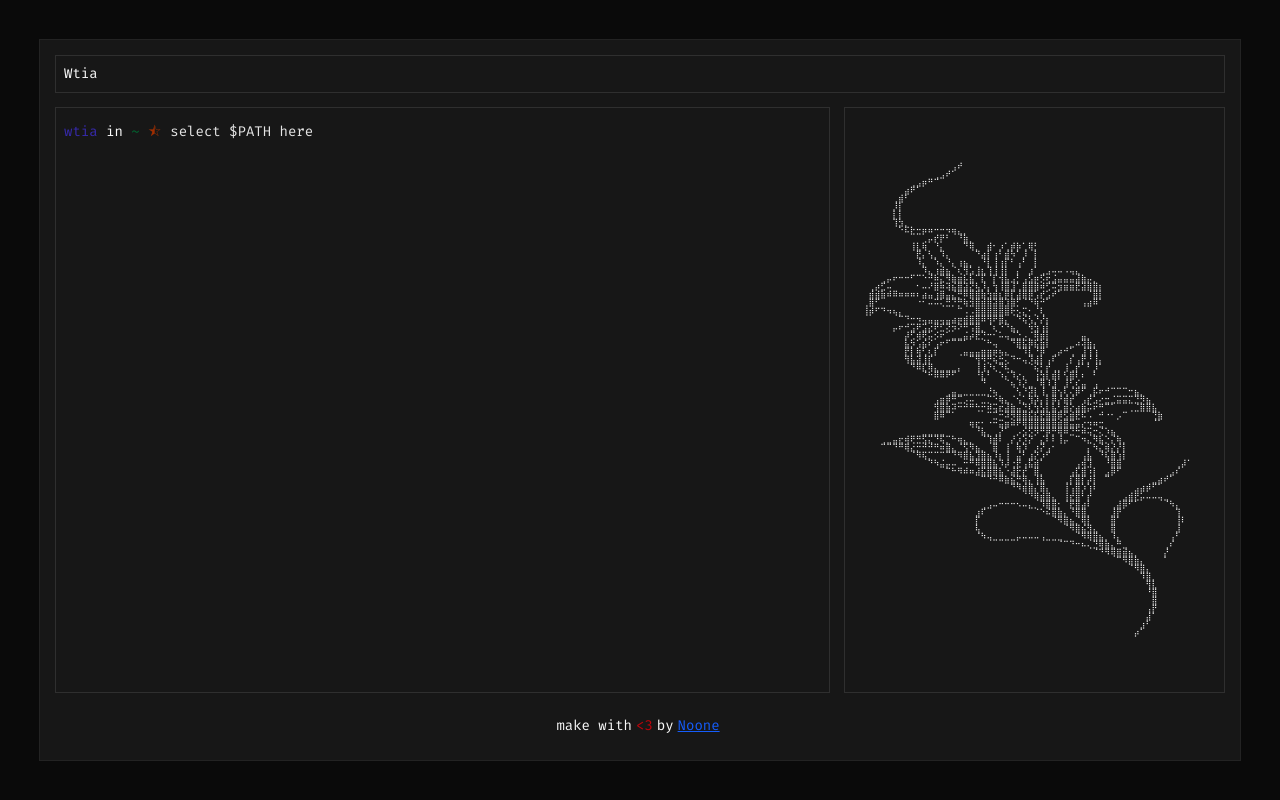
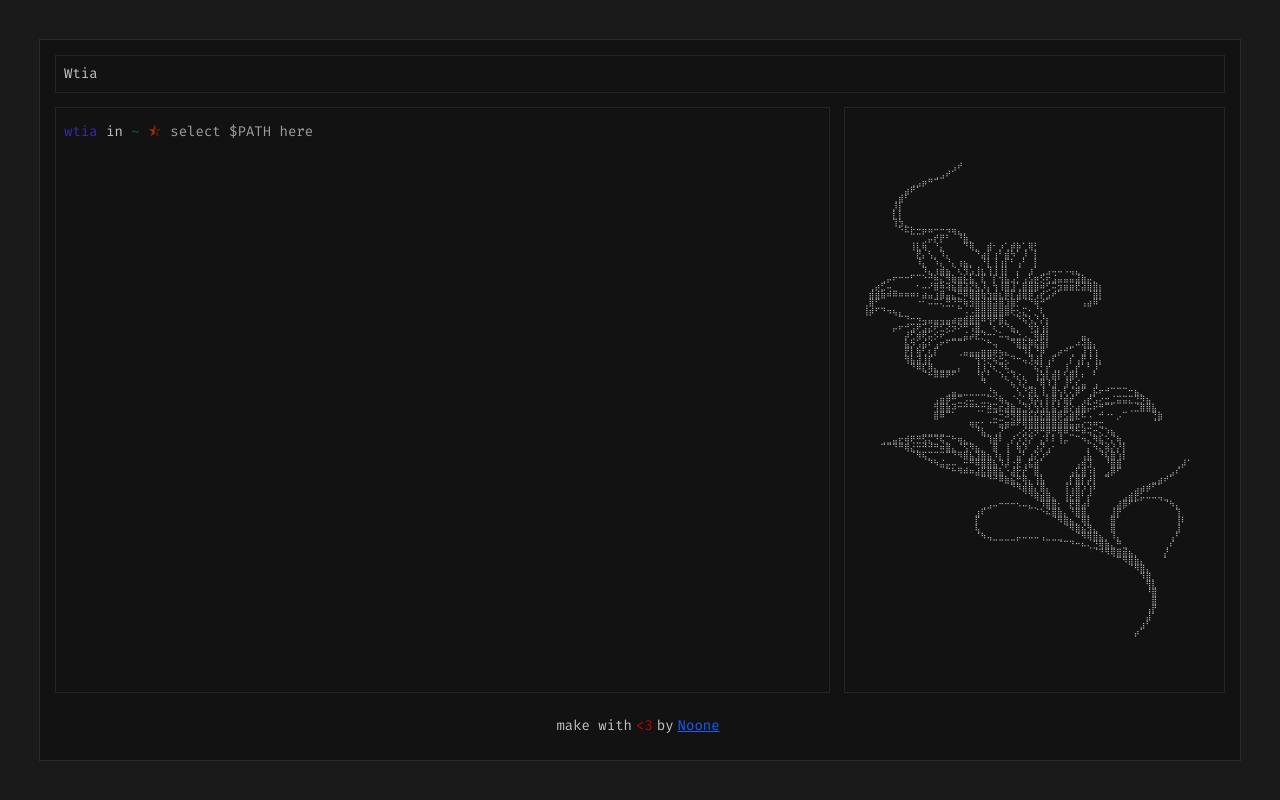
Before and after one commit to noonefr69/wtia, a React (Vite) app: page / in a window 1280 px wide. Built offline with nearby package versions, Linux system fonts and the light colour scheme.

Commit message:
changed css

```diff
--- a/src/global.css
+++ b/src/global.css
@@ -18,116 +18,192 @@
 
 @custom-variant dark (&:is(.dark *));
 
-@theme inline {
-    --font-heading: var(--font-sans);
-    --font-sans: "Geist Variable", sans-serif;
-    --color-sidebar-ring: var(--sidebar-ring);
-    --color-sidebar-border: var(--sidebar-border);
-    --color-sidebar-accent-foreground: var(--sidebar-accent-foreground);
-    --color-sidebar-accent: var(--sidebar-accent);
-    --color-sidebar-primary-foreground: var(--sidebar-primary-foreground);
-    --color-sidebar-primary: var(--sidebar-primary);
-    --color-sidebar-foreground: var(--sidebar-foreground);
-    --color-sidebar: var(--sidebar);
-    --color-chart-5: var(--chart-5);
-    --color-chart-4: var(--chart-4);
-    --color-chart-3: var(--chart-3);
-    --color-chart-2: var(--chart-2);
-    --color-chart-1: var(--chart-1);
-    --color-ring: var(--ring);
-    --color-input: var(--input);
-    --color-border: var(--border);
-    --color-destructive: var(--destructive);
-    --color-accent-foreground: var(--accent-foreground);
-    --color-accent: var(--accent);
-    --color-muted-foreground: var(--muted-foreground);
-    --color-muted: var(--muted);
-    --color-secondary-foreground: var(--secondary-foreground);
-    --color-secondary: var(--secondary);
-    --color-primary-foreground: var(--primary-foreground);
-    --color-primary: var(--primary);
-    --color-popover-foreground: var(--popover-foreground);
-    --color-popover: var(--popover);
-    --color-card-foreground: var(--card-foreground);
-    --color-card: var(--card);
-    --color-foreground: var(--foreground);
-    --color-background: var(--background);
-    --radius-sm: calc(var(--radius) * 0.6);
-    --radius-md: calc(var(--radius) * 0.8);
-    --radius-lg: var(--radius);
-    --radius-xl: calc(var(--radius) * 1.4);
-    --radius-2xl: calc(var(--radius) * 1.8);
-    --radius-3xl: calc(var(--radius) * 2.2);
-    --radius-4xl: calc(var(--radius) * 2.6);
-}
-
 :root {
     --background: oklch(1 0 0);
-    --foreground: oklch(0.145 0 0);
+    --foreground: oklch(0.2264 0 0);
     --card: oklch(1 0 0);
-    --card-foreground: oklch(0.145 0 0);
+    --card-foreground: oklch(0.2264 0 0);
     --popover: oklch(1 0 0);
-    --popover-foreground: oklch(0.145 0 0);
-    --primary: oklch(0.205 0 0);
-    --primary-foreground: oklch(0.985 0 0);
-    --secondary: oklch(0.97 0 0);
-    --secondary-foreground: oklch(0.205 0 0);
-    --muted: oklch(0.97 0 0);
-    --muted-foreground: oklch(0.556 0 0);
-    --accent: oklch(0.97 0 0);
-    --accent-foreground: oklch(0.205 0 0);
-    --destructive: oklch(0.577 0.245 27.325);
-    --border: oklch(0.922 0 0);
-    --input: oklch(0.922 0 0);
-    --ring: oklch(0.708 0 0);
-    --chart-1: oklch(0.87 0 0);
-    --chart-2: oklch(0.556 0 0);
-    --chart-3: oklch(0.439 0 0);
-    --chart-4: oklch(0.371 0 0);
-    --chart-5: oklch(0.269 0 0);
-    --radius: 0.625rem;
-    --sidebar: oklch(0.985 0 0);
-    --sidebar-foreground: oklch(0.145 0 0);
-    --sidebar-primary: oklch(0.205 0 0);
-    --sidebar-primary-foreground: oklch(0.985 0 0);
-    --sidebar-accent: oklch(0.97 0 0);
-    --sidebar-accent-foreground: oklch(0.205 0 0);
-    --sidebar-border: oklch(0.922 0 0);
-    --sidebar-ring: oklch(0.708 0 0);
+    --popover-foreground: oklch(0.2264 0 0);
+    --primary: oklch(0.6467 0 0);
+    --primary-foreground: oklch(1 0 0);
+    --secondary: oklch(0.5032 0 0);
+    --secondary-foreground: oklch(1 0 0);
+    --muted: oklch(0.9672 0 0);
+    --muted-foreground: oklch(0.5658 0 0);
+    --accent: oklch(0.9491 0 0);
+    --accent-foreground: oklch(0.2264 0 0);
+    --destructive: oklch(0.6862 0 0);
+    --destructive-foreground: oklch(0.9851 0 0);
+    --border: oklch(0.931 0 0);
+    --input: oklch(0.931 0 0);
+    --ring: oklch(0.6467 0 0);
+    --chart-1: oklch(0.5555 0 0);
+    --chart-2: oklch(0.696 0 0);
+    --chart-3: oklch(0.8359 0 0);
+    --chart-4: oklch(0.6268 0 0);
+    --chart-5: oklch(0.683 0 0);
+    --sidebar: oklch(0.9672 0 0);
+    --sidebar-foreground: oklch(0.2264 0 0);
+    --sidebar-primary: oklch(0.6467 0 0);
+    --sidebar-primary-foreground: oklch(1 0 0);
+    --sidebar-accent: oklch(1 0 0);
+    --sidebar-accent-foreground: oklch(0.2264 0 0);
+    --sidebar-border: oklch(0.931 0 0);
+    --sidebar-ring: oklch(0.6467 0 0);
+    --font-sans: Geist Mono, ui-monospace, monospace;
+    --font-serif: serif;
+    --font-mono: JetBrains Mono, monospace;
+    --radius: 0.75rem;
+    --shadow-x: 0px;
+    --shadow-y: 1px;
+    --shadow-blur: 4px;
+    --shadow-spread: 0px;
+    --shadow-opacity: 0.05;
+    --shadow-color: #000000;
+    --shadow-2xs: 0px 1px 4px 0px hsl(0 0% 0% / 0.03);
+    --shadow-xs: 0px 1px 4px 0px hsl(0 0% 0% / 0.03);
+    --shadow-sm:
+        0px 1px 4px 0px hsl(0 0% 0% / 0.05),
+        0px 1px 2px -1px hsl(0 0% 0% / 0.05);
+    --shadow:
+        0px 1px 4px 0px hsl(0 0% 0% / 0.05),
+        0px 1px 2px -1px hsl(0 0% 0% / 0.05);
+    --shadow-md:
+        0px 1px 4px 0px hsl(0 0% 0% / 0.05),
+        0px 2px 4px -1px hsl(0 0% 0% / 0.05);
+    --shadow-lg:
+        0px 1px 4px 0px hsl(0 0% 0% / 0.05),
+        0px 4px 6px -1px hsl(0 0% 0% / 0.05);
+    --shadow-xl:
+        0px 1px 4px 0px hsl(0 0% 0% / 0.05),
+        0px 8px 10px -1px hsl(0 0% 0% / 0.05);
+    --shadow-2xl: 0px 1px 4px 0px hsl(0 0% 0% / 0.13);
+    --tracking-normal: 0rem;
+    --spacing: 0.25rem;
 }
 
 .dark {
-    --background: oklch(0.145 0 0);
-    --foreground: oklch(0.985 0 0);
-    --card: oklch(0.205 0 0);
-    --card-foreground: oklch(0.985 0 0);
-    --popover: oklch(0.205 0 0);
-    --popover-foreground: oklch(0.985 0 0);
-    --primary: oklch(0.922 0 0);
-    --primary-foreground: oklch(0.205 0 0);
-    --secondary: oklch(0.269 0 0);
-    --secondary-foreground: oklch(0.985 0 0);
-    --muted: oklch(0.269 0 0);
-    --muted-foreground: oklch(0.708 0 0);
-    --accent: oklch(0.269 0 0);
-    --accent-foreground: oklch(0.985 0 0);
-    --destructive: oklch(0.704 0.191 22.216);
-    --border: oklch(1 0 0 / 10%);
-    --input: oklch(1 0 0 / 15%);
-    --ring: oklch(0.556 0 0);
-    --chart-1: oklch(0.87 0 0);
-    --chart-2: oklch(0.556 0 0);
-    --chart-3: oklch(0.439 0 0);
-    --chart-4: oklch(0.371 0 0);
-    --chart-5: oklch(0.269 0 0);
-    --sidebar: oklch(0.205 0 0);
-    --sidebar-foreground: oklch(0.985 0 0);
-    --sidebar-primary: oklch(0.488 0.243 264.376);
-    --sidebar-primary-foreground: oklch(0.985 0 0);
-    --sidebar-accent: oklch(0.269 0 0);
-    --sidebar-accent-foreground: oklch(0.985 0 0);
-    --sidebar-border: oklch(1 0 0 / 10%);
-    --sidebar-ring: oklch(0.556 0 0);
+    --background: oklch(0.2178 0 0);
+    --foreground: oklch(0.8109 0 0);
+    --card: oklch(0.1822 0 0);
+    --card-foreground: oklch(0.8109 0 0);
+    --popover: oklch(0.2178 0 0);
+    --popover-foreground: oklch(0.8109 0 0);
+    --primary: oklch(0.696 0 0);
+    --primary-foreground: oklch(0.2178 0 0);
+    --secondary: oklch(0.5555 0 0);
+    --secondary-foreground: oklch(0.2178 0 0);
+    --muted: oklch(0.252 0 0);
+    --muted-foreground: oklch(0.6268 0 0);
+    --accent: oklch(0.3211 0 0);
+    --accent-foreground: oklch(0.8109 0 0);
+    --destructive: oklch(0.5555 0 0);
+    --destructive-foreground: oklch(0.2178 0 0);
+    --border: oklch(0.252 0 0);
+    --input: oklch(0.252 0 0);
+    --ring: oklch(0.696 0 0);
+    --chart-1: oklch(0.5555 0 0);
+    --chart-2: oklch(0.696 0 0);
+    --chart-3: oklch(0.8359 0 0);
+    --chart-4: oklch(0.6268 0 0);
+    --chart-5: oklch(0.683 0 0);
+    --sidebar: oklch(0.1822 0 0);
+    --sidebar-foreground: oklch(0.8109 0 0);
+    --sidebar-primary: oklch(0.696 0 0);
+    --sidebar-primary-foreground: oklch(0.2178 0 0);
+    --sidebar-accent: oklch(0.3211 0 0);
+    --sidebar-accent-foreground: oklch(0.8109 0 0);
+    --sidebar-border: oklch(0.252 0 0);
+    --sidebar-ring: oklch(0.696 0 0);
+    --font-sans: Geist Mono, ui-monospace, monospace;
+    --font-serif: serif;
+    --font-mono: JetBrains Mono, monospace;
+    --radius: 0.75rem;
+    --shadow-x: 0px;
+    --shadow-y: 1px;
+    --shadow-blur: 4px;
+    --shadow-spread: 0px;
+    --shadow-opacity: 0.05;
+    --shadow-color: #000000;
+    --shadow-2xs: 0px 1px 4px 0px hsl(0 0% 0% / 0.03);
+    --shadow-xs: 0px 1px 4px 0px hsl(0 0% 0% / 0.03);
+    --shadow-sm:
+        0px 1px 4px 0px hsl(0 0% 0% / 0.05),
+        0px 1px 2px -1px hsl(0 0% 0% / 0.05);
+    --shadow:
+        0px 1px 4px 0px hsl(0 0% 0% / 0.05),
+        0px 1px 2px -1px hsl(0 0% 0% / 0.05);
+    --shadow-md:
+        0px 1px 4px 0px hsl(0 0% 0% / 0.05),
+        0px 2px 4px -1px hsl(0 0% 0% / 0.05);
+    --shadow-lg:
+        0px 1px 4px 0px hsl(0 0% 0% / 0.05),
+        0px 4px 6px -1px hsl(0 0% 0% / 0.05);
+    --shadow-xl:
+        0px 1px 4px 0px hsl(0 0% 0% / 0.05),
+        0px 8px 10px -1px hsl(0 0% 0% / 0.05);
+    --shadow-2xl: 0px 1px 4px 0px hsl(0 0% 0% / 0.13);
+}
+
+@theme inline {
+    --color-background: var(--background);
+    --color-foreground: var(--foreground);
+    --color-card: var(--card);
+    --color-card-foreground: var(--card-foreground);
+    --color-popover: var(--popover);
+    --color-popover-foreground: var(--popover-foreground);
+    --color-primary: var(--primary);
+    --color-primary-foreground: var(--primary-foreground);
+    --color-secondary: var(--secondary);
+    --color-secondary-foreground: var(--secondary-foreground);
+    --color-muted: var(--muted);
+    --color-muted-foreground: var(--muted-foreground);
+    --color-accent: var(--accent);
+    --color-accent-foreground: var(--accent-foreground);
+    --color-destructive: var(--destructive);
+    --color-destructive-foreground: var(--destructive-foreground);
+    --color-border: var(--border);
+    --color-input: var(--input);
+    --color-ring: var(--ring);
+    --color-chart-1: var(--chart-1);
+    --color-chart-2: var(--chart-2);
+    --color-chart-3: var(--chart-3);
+    --color-chart-4: var(--chart-4);
+    --color-chart-5: var(--chart-5);
+    --color-sidebar: var(--sidebar);
+    --color-sidebar-foreground: var(--sidebar-foreground);
+    --color-sidebar-primary: var(--sidebar-primary);
+    --color-sidebar-primary-foreground: var(--sidebar-primary-foreground);
+    --color-sidebar-accent: var(--sidebar-accent);
+    --color-sidebar-accent-foreground: var(--sidebar-accent-foreground);
+    --color-sidebar-border: var(--sidebar-border);
+    --color-sidebar-ring: var(--sidebar-ring);
+
+    --font-sans: var(--font-sans);
+    --font-mono: var(--font-mono);
+    --font-serif: var(--font-serif);
+
+    --radius-sm: calc(var(--radius) - 4px);
+    --radius-md: calc(var(--radius) - 2px);
+    --radius-lg: var(--radius);
+    --radius-xl: calc(var(--radius) + 4px);
+
+    --shadow-2xs: var(--shadow-2xs);
+    --shadow-xs: var(--shadow-xs);
+    --shadow-sm: var(--shadow-sm);
+    --shadow: var(--shadow);
+    --shadow-md: var(--shadow-md);
+    --shadow-lg: var(--shadow-lg);
+    --shadow-xl: var(--shadow-xl);
+    --shadow-2xl: var(--shadow-2xl);
+
+    --tracking-tighter: calc(var(--tracking-normal) - 0.05em);
+    --tracking-tight: calc(var(--tracking-normal) - 0.025em);
+    --tracking-normal: var(--tracking-normal);
+    --tracking-wide: calc(var(--tracking-normal) + 0.025em);
+    --tracking-wider: calc(var(--tracking-normal) + 0.05em);
+    --tracking-widest: calc(var(--tracking-normal) + 0.1em);
 }
 
 @layer base {
@@ -136,8 +212,6 @@
     }
     body {
         @apply bg-background text-foreground;
-    }
-    html {
-        @apply font-sans;
+        letter-spacing: var(--tracking-normal);
     }
 }
```
